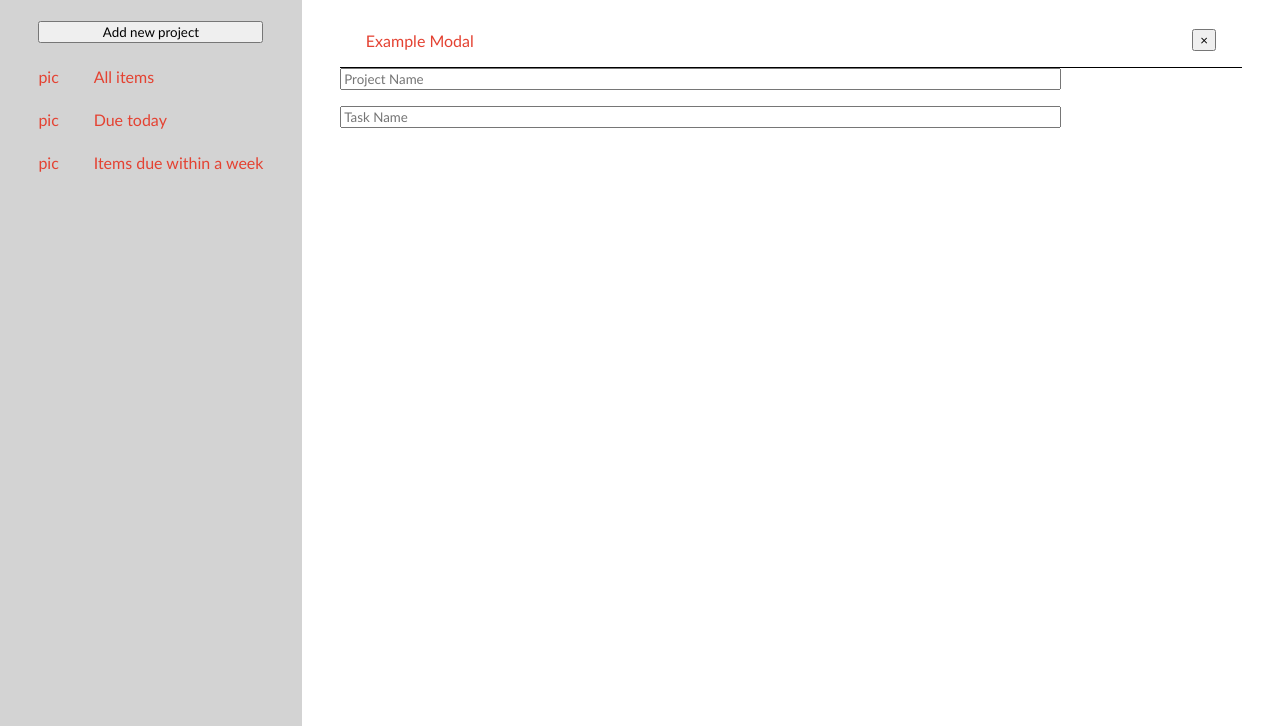
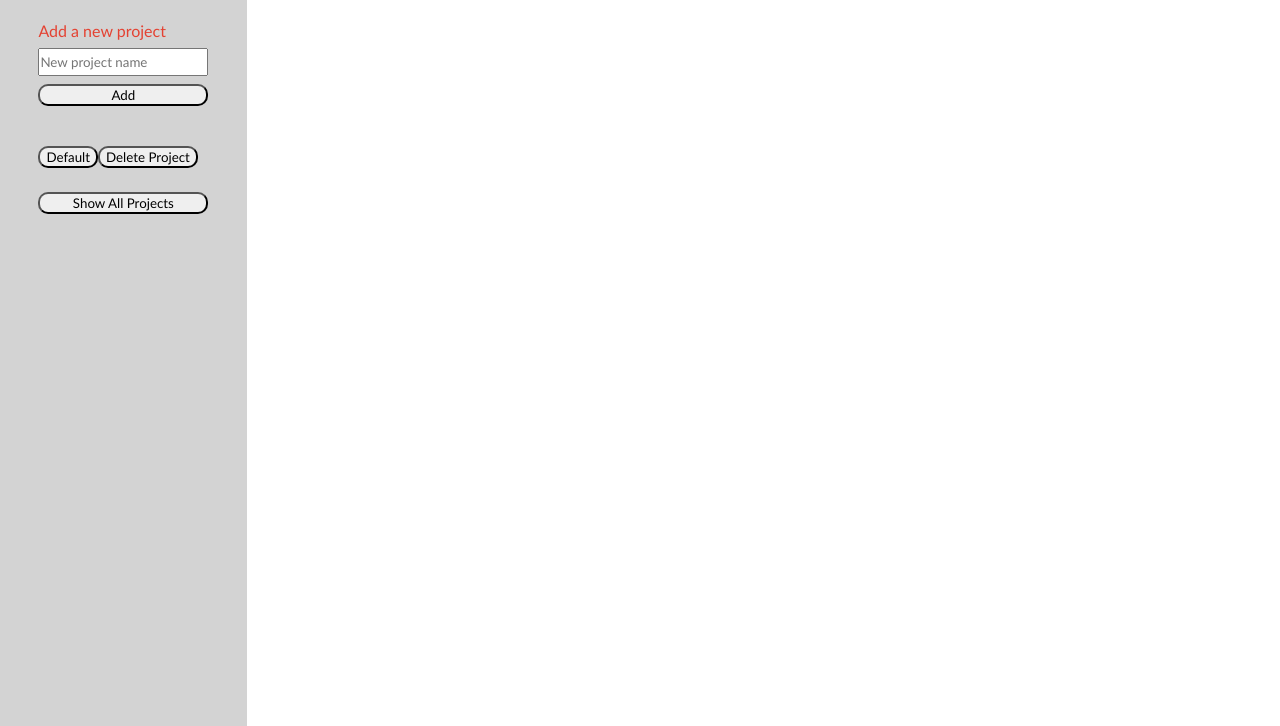
Before and after one commit to jbfink97/todo, a website built with webpack: page dist/index.html in a window 1280 px wide. Shown: the part 74-800 px from the top of the page. Built offline with nearby package versions, Linux system fonts and the light colour scheme.

Commit message:
worked on setting up initial page, added JS modules for classes and functions

```diff
--- /dev/null
+++ b/src/classes.js
@@ -0,0 +1,18 @@
+class Task {
+    constructor(project, description, dueDate, priority) {
+        this.project = project;
+        this.description = description;
+        this.dueDate = dueDate;
+        this.priority = priority;
+        this.index = null;
+    }
+}
+
+class Project {
+    constructor(name, index) {
+        this.name = name;
+        this.index = index;
+    }
+}
+
+export {Task, Project}
--- /dev/null
+++ b/src/functions.js
@@ -0,0 +1 @@
+//
--- a/src/index.js
+++ b/src/index.js
@@ -1,4 +1,6 @@
 import './style.css';
 import initialPage from './initialPage';
 
+export let projects = [];
+export let tasks = [];
 initialPage();
--- a/src/initialPage.js
+++ b/src/initialPage.js
@@ -1,51 +1,14 @@
-import sidebarInfo from "./sidebarinfo";
+import {Task, Project} from './classes';
+import {tasks, projects} from './index';
 
 export default function initialPage() {
-
-    // Select content div to elements to and create header
     const content = document.getElementById('content');
 
-    // Placeholder Modal
-    const modalDiv = document.createElement('div');
-
-    const modalHeader = document.createElement('div');
-    modalHeader.classList.add('modalHeader');
-    const title = document.createElement('div');
-    title.classList.add('title');
-    title.textContent = 'Example Modal';
-    modalHeader.appendChild(title);
-
-    const closeButton = document.createElement('button');
-    closeButton.classList.add('closeButton');
-    closeButton.innerHTML = '&times;';
-    modalHeader.appendChild(closeButton);
-
-    modalDiv.appendChild(modalHeader);
-
-    const modalBody = document.createElement('div');
-    modalBody.classList.add('modalBody');
-
-    const projectForm = document.createElement('form');
-
-    const projectName = document.createElement('input');
-    projectName.id = 'projectName';
-    projectName.placeholder = 'Project Name';
-
-    const taskName = document.createElement('input');
-    taskName.id = 'taskName';
-    taskName.placeholder = 'Task Name';
-    projectForm.appendChild(projectName);
-    projectForm.appendChild(taskName);
-    modalBody.appendChild(projectForm);
-
-    modalDiv.appendChild(modalBody);
-
-    const heading = document.createElement('h1');
+    const heading = document.createElement('div');
+    heading.id = 'heading';
     heading.textContent = 'To Do List!';
-    heading.id = 'heading';
     content.appendChild(heading);
 
-    // Creating divs for main content, sidebar
     const main = document.createElement('div');
     main.id = 'main';
     content.appendChild(main);
@@ -54,23 +17,55 @@ export default function initialPage() {
     sidebar.id = 'sidebar';
     main.appendChild(sidebar);
 
-    // Add button for new project
-    const addNewBtn = document.createElement('button');
-    addNewBtn.textContent = 'Add new project';
-    sidebar.appendChild(addNewBtn);
+    const projectList = document.createElement('div');
+    projectList.id = 'projectList';
 
-    // Adding info to sidebar
-    const all = sidebarInfo('all', 'All items');
-    sidebar.appendChild(all);
+    const projectDisplay = document.createElement('div');
+    projectDisplay.id = 'projectDisplay';
+    main.appendChild(projectDisplay);
 
-    const today = sidebarInfo('today', 'Due today');
-    sidebar.appendChild(today);
+    const newProjectDiv = document.createElement('form');
+    newProjectDiv.id = 'newProjectDiv';
+    const projectLabel = document.createElement('label');
+    projectLabel.htmlFor = 'newProjectInput';
+    projectLabel.textContent = 'Add a new project';
 
-    const thisWeek = sidebarInfo('thisWeek', 'Items due within a week');
-    sidebar.appendChild(thisWeek);
+    const input = document.createElement('input');
+    input.id = 'newProjectInput';
+    input.placeholder = 'New project name';
 
-    const display = document.createElement('div');
-    display.id = 'display';
-    main.appendChild(display);
-    display.appendChild(modalDiv);
+    const newProjectBtn = document.createElement('button');
+    newProjectBtn.type = 'submit'; ///might need to change this to button. be sure to add prevent default
+    newProjectBtn.textContent = 'Add';
+    newProjectBtn.htmlFor = 'newProjectInput';
+    // newProjectBtn.addEventListener('click', )
+    newProjectDiv.append(projectLabel, input, newProjectBtn);
+    sidebar.append(newProjectDiv);
+
+    const defaultProjectDiv = document.createElement('div');
+    defaultProjectDiv.classList.add('projectDiv');
+
+    const defaultProjectBtn = document.createElement('button');
+    defaultProjectBtn.type = 'button';
+    defaultProjectBtn.textContent = 'Default';
+    defaultProjectBtn.id = 'Default';
+    //const defaultProject = new Project('Default', 0);
+    //projects.push(defaultProject);
+    //defaultProjectBtn.addEventListener('click', )
+
+    const deleteDefaultProjectBtn = document.createElement('button');
+    deleteDefaultProjectBtn.type = 'button';
+    deleteDefaultProjectBtn.textContent = 'Delete Project';
+    //deleteDefaultProjectBtn.addEventListener('click',)
+
+    defaultProjectDiv.append(defaultProjectBtn, deleteDefaultProjectBtn);
+    projectList.append(defaultProjectDiv);
+
+    const showAllBtn = document.createElement('button');
+    showAllBtn.type = 'button';
+    showAllBtn.textContent = 'Show All Projects';
+    //showAllBtn.addEventListener('click',)
+
+    sidebar.append(projectList, showAllBtn);
+
 }
--- a/src/sidebarinfo.js
+++ /dev/null
@@ -1,11 +0,0 @@
-export default function sidebarInfo(divName, text){
-    const newDiv = document.createElement('div');
-    newDiv.classList.add('grid');
-    const newDivPic = document.createElement('div');
-    newDivPic.textContent = 'pic';
-    const newDivText = document.createElement('div');
-    newDivText.textContent = text;
-    newDiv.appendChild(newDivPic);
-    newDiv.appendChild(newDivText);
-    return newDiv;
-}
--- a/src/style.css
+++ b/src/style.css
@@ -9,6 +9,11 @@
     font-family: var(--font);
 }
 
+button {
+    cursor: pointer;
+    border-radius: 10px;
+}
+
 #content {
     display: flex;
     flex-direction: column;
@@ -18,6 +23,7 @@
 #heading {
     color: var(--whiteText);
     background-color: var(--red);
+    font-size: 2rem;
     padding: 2vh;
     display: flex;
     align-items: center;
@@ -30,7 +36,7 @@
 }
 
 #sidebar,
-#display {
+#projectDisplay {
     color: var(--red);
 }
 
@@ -42,41 +48,25 @@
     background-color: lightgrey;
 }
 
-.modal {
-    position: fixed;
-    top: 50%;
-    left: 50%;
-    transform: translate(-50%, -50%);
-    border: 1px solid black;
-    border-radius: 10px;
-    z-index: 10;
-    background-color: white;
-    width: 50vw;
-    max-width: 70%;
+form{
+    display: flex;
+    flex-direction: column;
+    row-gap: 1vh;
+    padding-bottom: 2vh;
 }
 
-.modalHeader {
-    padding: 2vh 2vw;
-    display: flex;
-    justify-content: space-between;
-    align-items: center;
-    border-bottom: 1px solid black;
+input {
+    padding: .5vh 0vw;
 }
 
-form{
-    display: flex;
-    width: 80%;
-    flex-direction: column;
-    row-gap: 2vh;
-}
-
-#display {
+#projectDisplay {
     padding: 2vh 3vw;
     flex-grow: 10;
 }
 
-.grid {
+#projectDiv {
+    padding-top: 1vh;
     display: grid;
-    grid-template-columns: 1fr 4fr;
-    column-gap: 1vw;
+    grid-template-columns: 1fr;
+    gap: 1vh 1vw;
 }
```
Also changed, not shown: dist/main.js.
